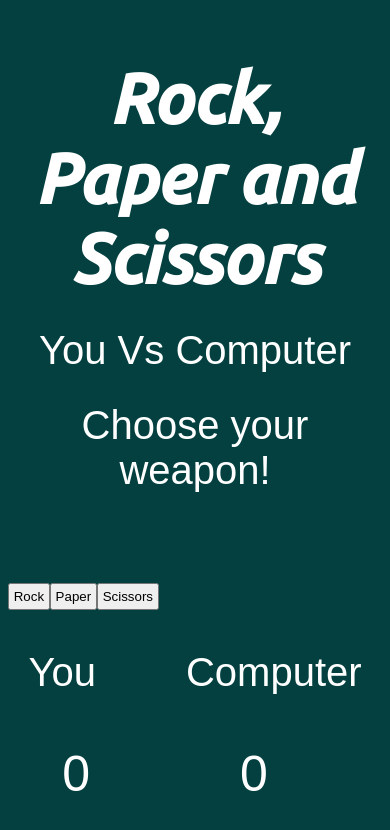
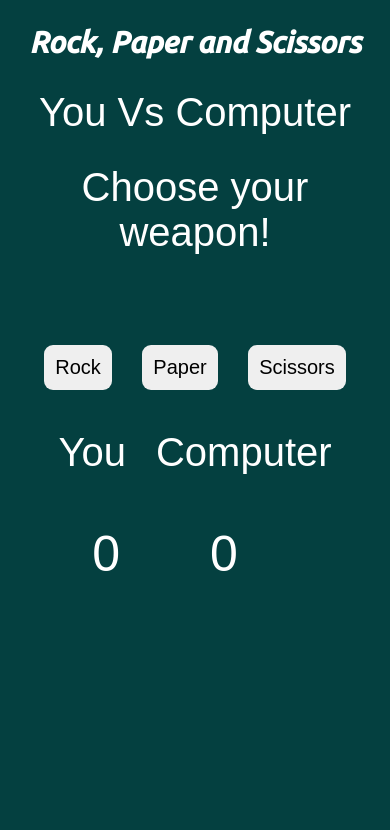
Before and after one commit to OlawaleYaqub/Rock-Paper-Scissors, a plain HTML site: page index.html in a window 390 px wide. Drawn offline with Linux system fonts and the light colour scheme.

Commit message:
Make the game mobile responsive

```diff
--- a/Rock,Paper,Scissors Game.js
+++ b/Rock,Paper,Scissors Game.js
@@ -31,10 +31,8 @@ function getComputerChoice() {
   return choiceBtn[Math.floor(Math.random() * choiceBtn.length)].innerText;  // Return a random button's text content from the choiceBtn array
 }
 
+// Function to receive user input and computer choice
 function playRound(playerSelection, computerSelection) {
-  playerSelection = playerSelection;  // Assign the player's selection to the playerSelection variable (unnecessary assignment)
-  computerSelection = getComputerChoice();  // Call the getComputerChoice function to get a new random computer selection
-  // Function to receive user input and computer choice
   if (playerSelection === computerSelection) {
     return `The game is tie ${playerSelection} cannot beat ${computerSelection}`;  // Return a tie message if the selections are the same
   }
--- a/index.html
+++ b/index.html
@@ -41,7 +41,8 @@
             <p class="player">You Vs Computer</p>
             <p class="weapon">Choose your weapon!
             </p>
-            <button>Rock</button><button>Paper</button><button>Scissors</button>
+            <div><button>Rock</button><button>Paper</button><button>Scissors</button></div>
+
             <div>
                 <p>You</p>
                 <p>Computer</p>
--- a/style.css
+++ b/style.css
@@ -34,9 +34,29 @@ div{
 }
 button{
     padding: 1%;
+    font-family: sans-serif;
+    font-size: 20px;
+    border-radius: 9px;
+    border-style: none;
+}
+button:hover{
+    background-color: grey;
+    color: white;
 }
 div.score-record>p{
     margin-top: 10px;
     margin-right: 60px;
     font-size: 50px;
 }
+
+@media(max-width:414px){
+h1{
+    font-size: 30px;
+}
+div{
+    gap: 30px;
+}
+button{
+    padding: 3% ;
+}
+}
```
